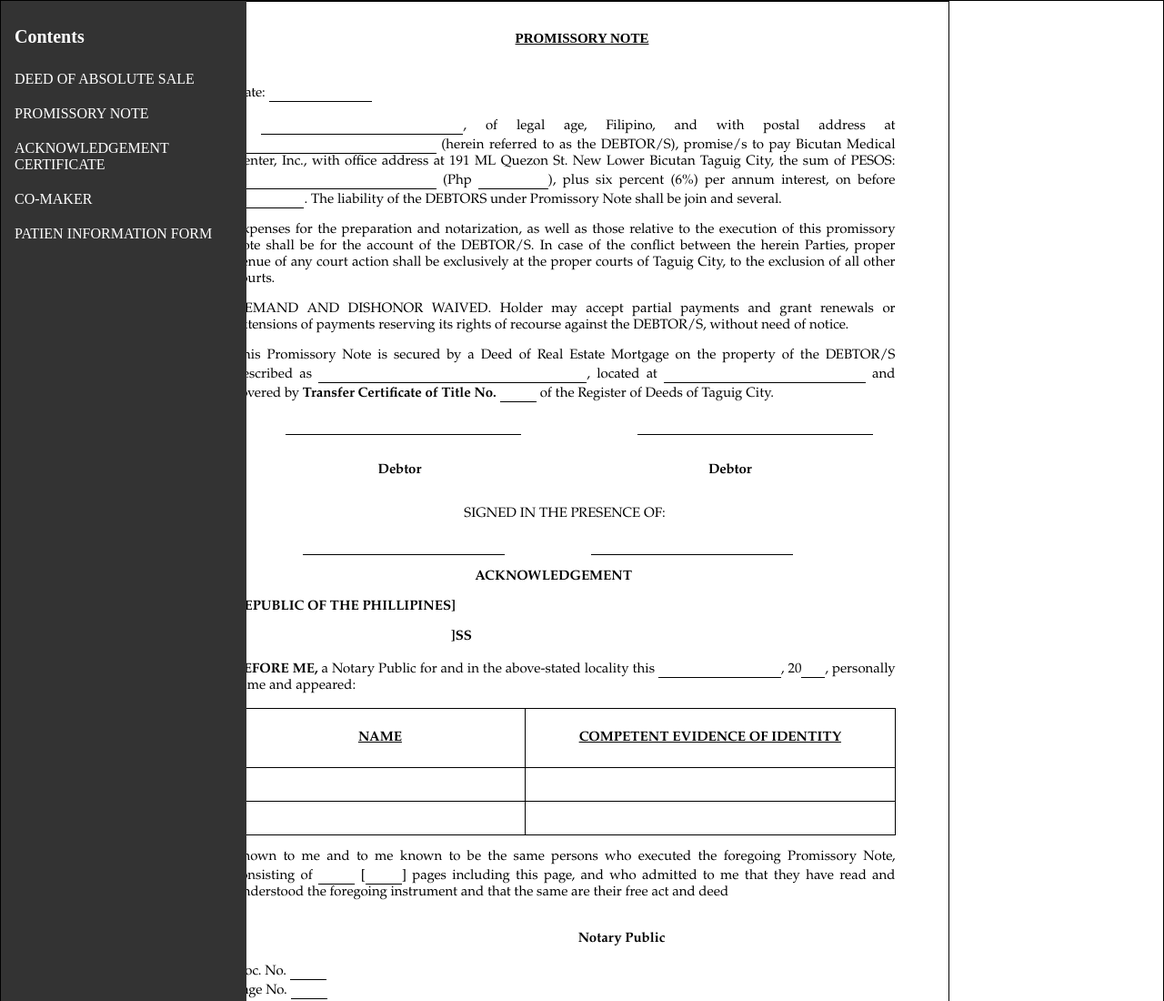
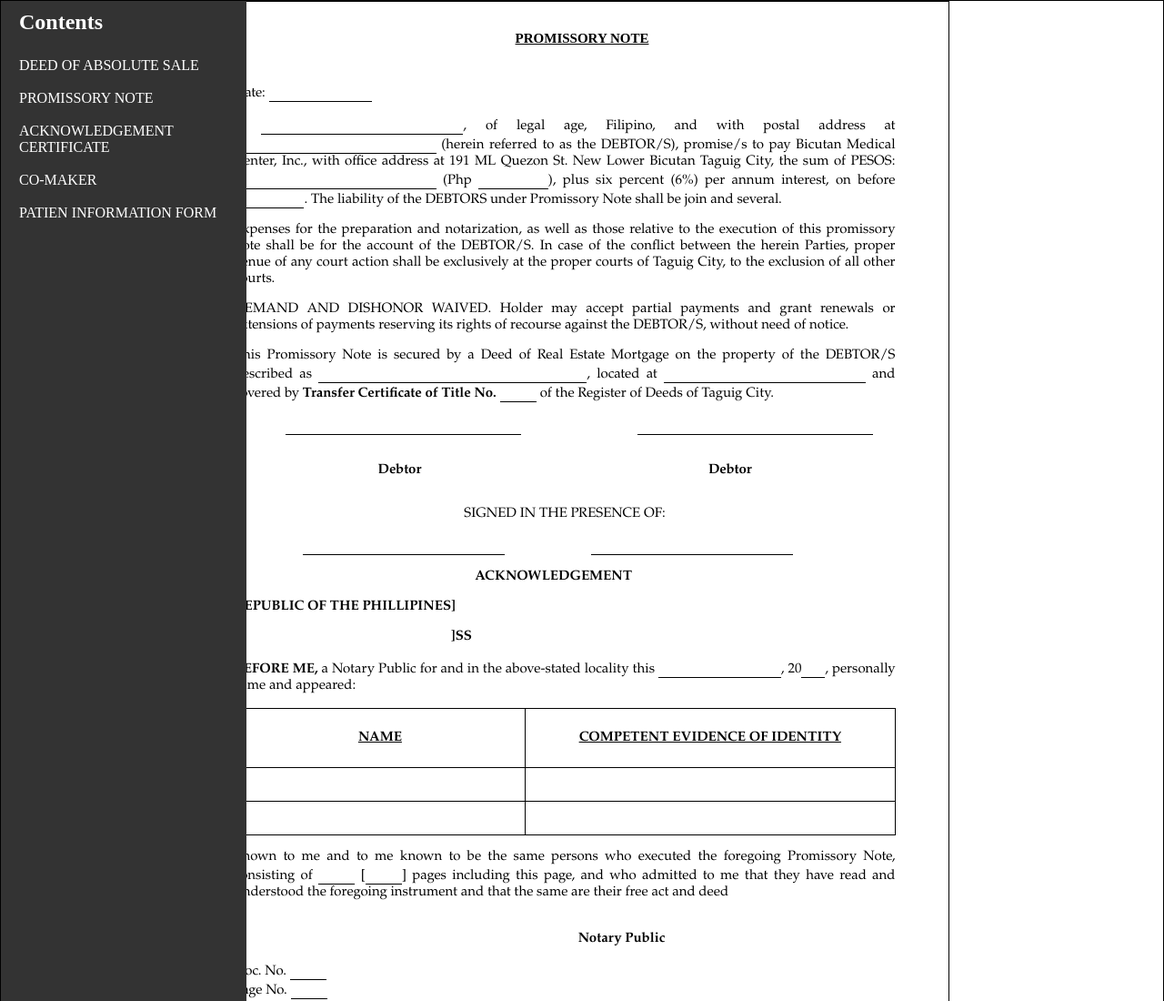
Before and after one commit to meltktii/AgreementSuite, a plain HTML site: page ps.html in a window 1280 px wide. Shown: the top 1100 px of the page at 91% size. Drawn offline with Linux system fonts and the light colour scheme.

Commit message:
Add files via upload

```diff
--- a/maya/cm.css
+++ b/maya/cm.css
@@ -1,5 +1,5 @@
 .sidebar {
-    width: 270px;
+    width: 230px;
     background-color: #333;
     color: white;
     padding: 20px;
@@ -12,7 +12,8 @@
     padding: 0;
 }
 .sidebar ul li {
-    padding: 10px 0;
+    padding: 9px 0;
+    font-family: 'Times New Roman', Times, serif;
 }
 .sidebar ul li a {
     color: white;
@@ -20,6 +21,12 @@
 }
 .sidebar ul li a:hover {
     text-decoration: underline;
+}
+
+h1{
+    font-size: 1.5em;
+    font-family: 'Times New Roman', Times, serif;
+    margin-top: -10px;
 }
 
 @media print{
--- a/maya/pif.css
+++ b/maya/pif.css
@@ -1,5 +1,29 @@
 body {
     font-family: Arial, sans-serif;
+}
+
+.sidebar {
+    width: 270px;
+    background-color: #333;
+    color: white;
+    padding: 20px;
+    height: 270vh;
+    display: block;
+    position: fixed;
+}
+.sidebar ul {
+    list-style: none;
+    padding: 0;
+}
+.sidebar ul li {
+    padding: 10px 0;
+}
+.sidebar ul li a {
+    color: white;
+    text-decoration: none;
+}
+.sidebar ul li a:hover {
+    text-decoration: underline;
 }
 
 .container {
--- a/maya/ps.css
+++ b/maya/ps.css
@@ -7,10 +7,10 @@ body {
 }
 
 .sidebar {
-    width: 240px;
+    width: 230px;
     background-color: #333;
     color: white;
-    padding: 15px;
+    padding: 20px;
     height: 270vh;
     display: block;
     position: fixed;
@@ -20,7 +20,7 @@ body {
     padding: 0;
 }
 .sidebar ul li {
-    padding: 10px 0;
+    padding: 9px 0;
 }
 .sidebar ul li a {
     color: white;
@@ -39,6 +39,8 @@ h2 {
 
 h1{
     font-size: 20px;
+    margin-top: -10px;
+    font-size: 1.5em;
 }
 
 p {
```
